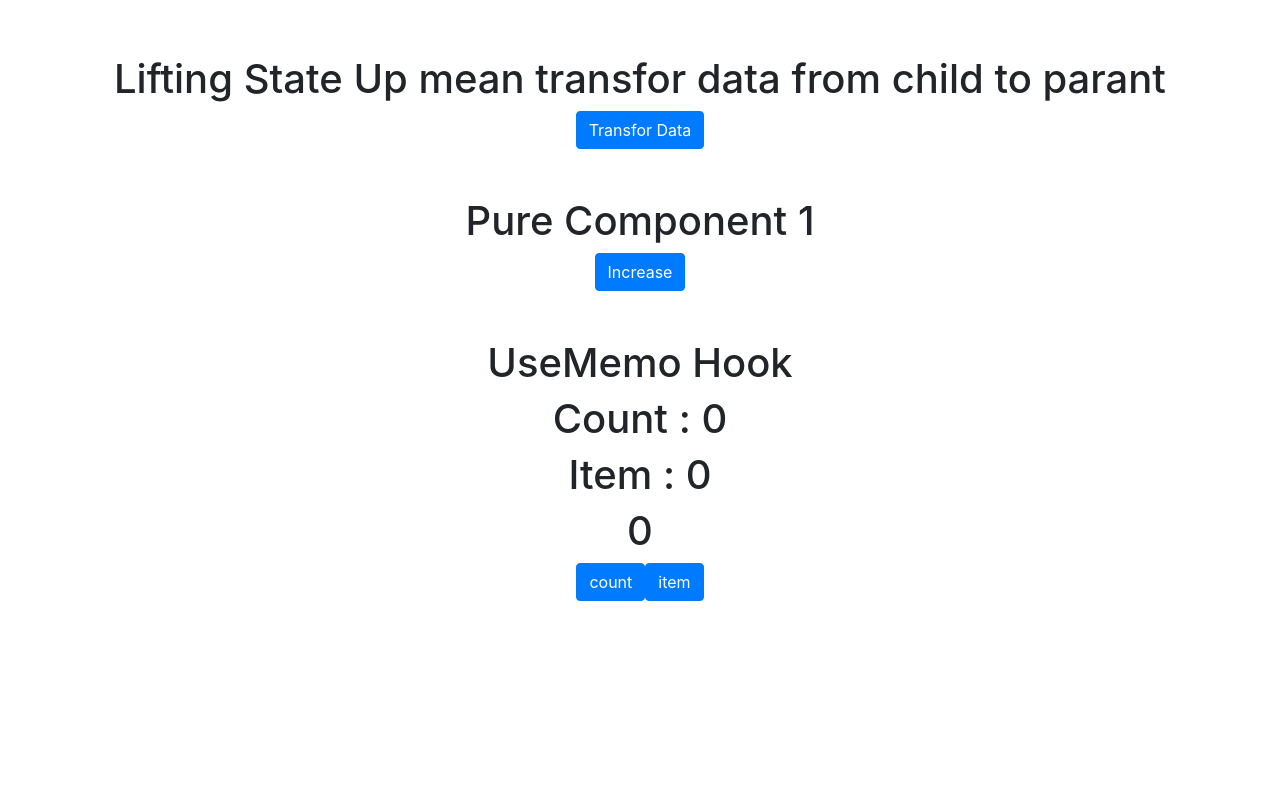
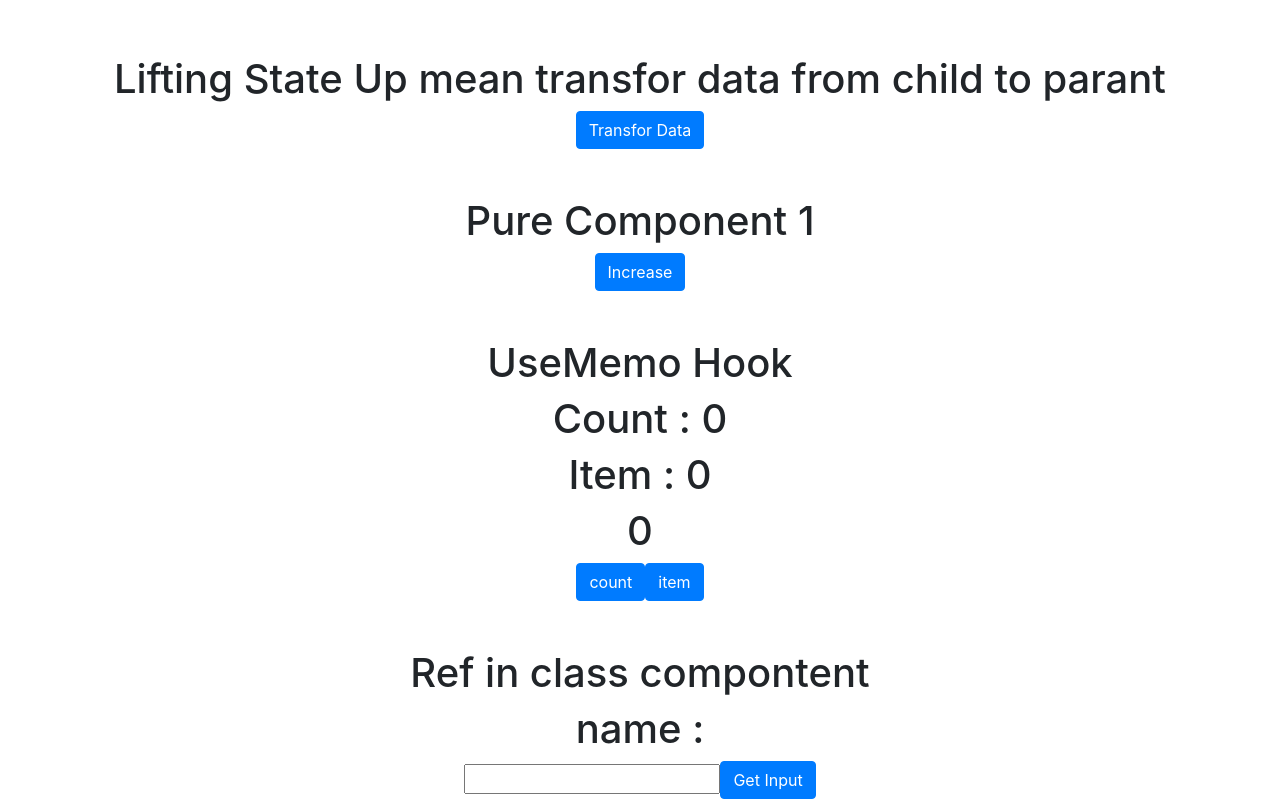
Before and after one commit to bacha-11/Learn-Reactjs, a React (Create React App) app: page / in a window 1280 px wide. Shown: the part 3523-4322 px from the top of the page. Before the commit the page ends 4124 px from the top, so only its background shows below. Built offline with nearby package versions, Linux system fonts and the light colour scheme.

Commit message:
createRef use in class in react js

```diff
--- a/src/App.js
+++ b/src/App.js
@@ -21,6 +21,7 @@ import Fragments from './Fragment';
 import LIftingStateUp from './LiftingStateUp';
 import PureComponents from './PureComponent'
 import UseMemoHook from './UseMemoHook';
+import Ref from './Ref';
 
 
 
@@ -83,7 +84,9 @@ function App() {
 
       <PureComponents /><br /><br />
 
-      <UseMemoHook />
+      <UseMemoHook /><br /><br />
+
+      <Ref />
 
 
 
--- /dev/null
+++ b/src/Ref.js
@@ -0,0 +1,28 @@
+import { Component, createRef } from "react";
+import { Button } from "react-bootstrap";
+
+
+class Ref extends Component{
+    constructor(){
+        super();
+        this.inputRef = createRef()
+
+        this.state={
+            name:''
+        }
+    }
+
+    render(){
+        return(
+            <div>
+                <h1>Ref in class compontent</h1>
+                <h1>name : {this.state.name}</h1>
+                <input type="text" ref={this.inputRef} />
+                <Button onClick={()=>this.setState({name:this.inputRef.current.value})}> Get Input</Button>
+            </div>
+        )
+    }
+}
+
+
+export default Ref;
```
